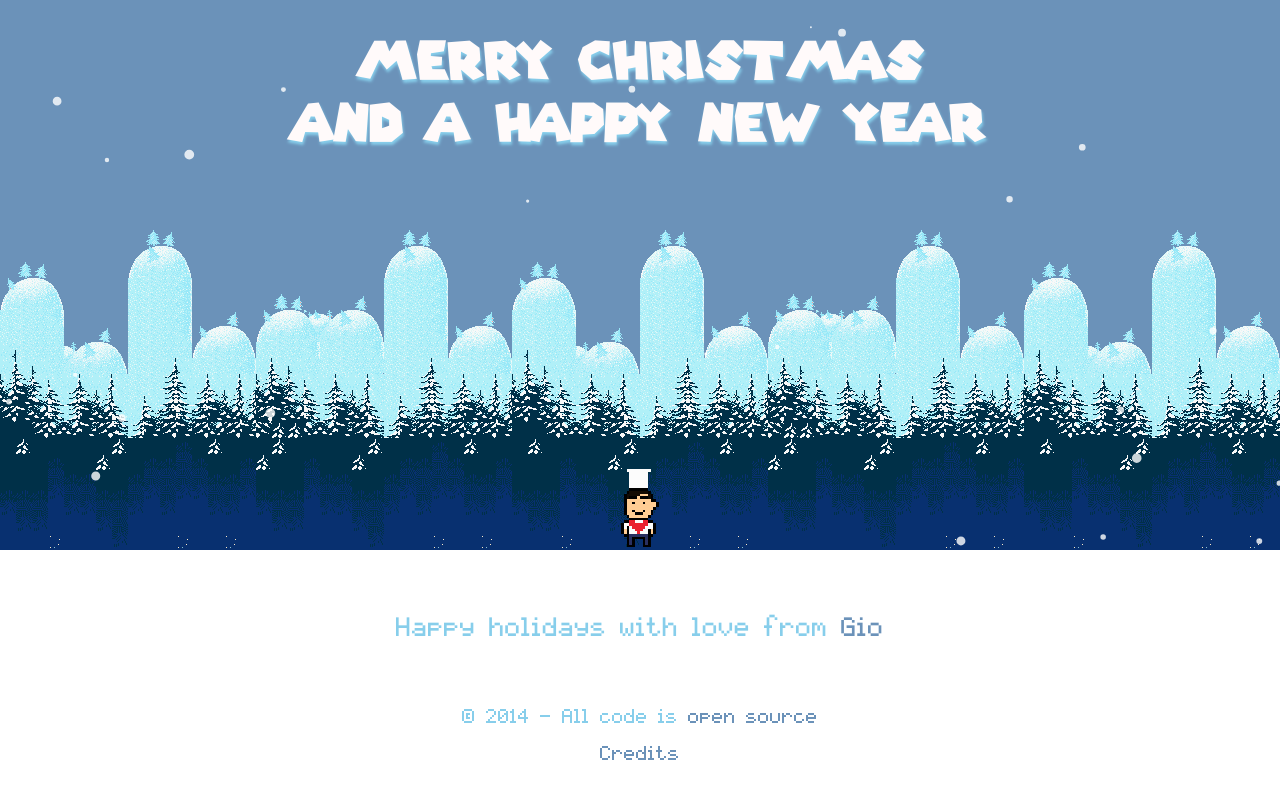
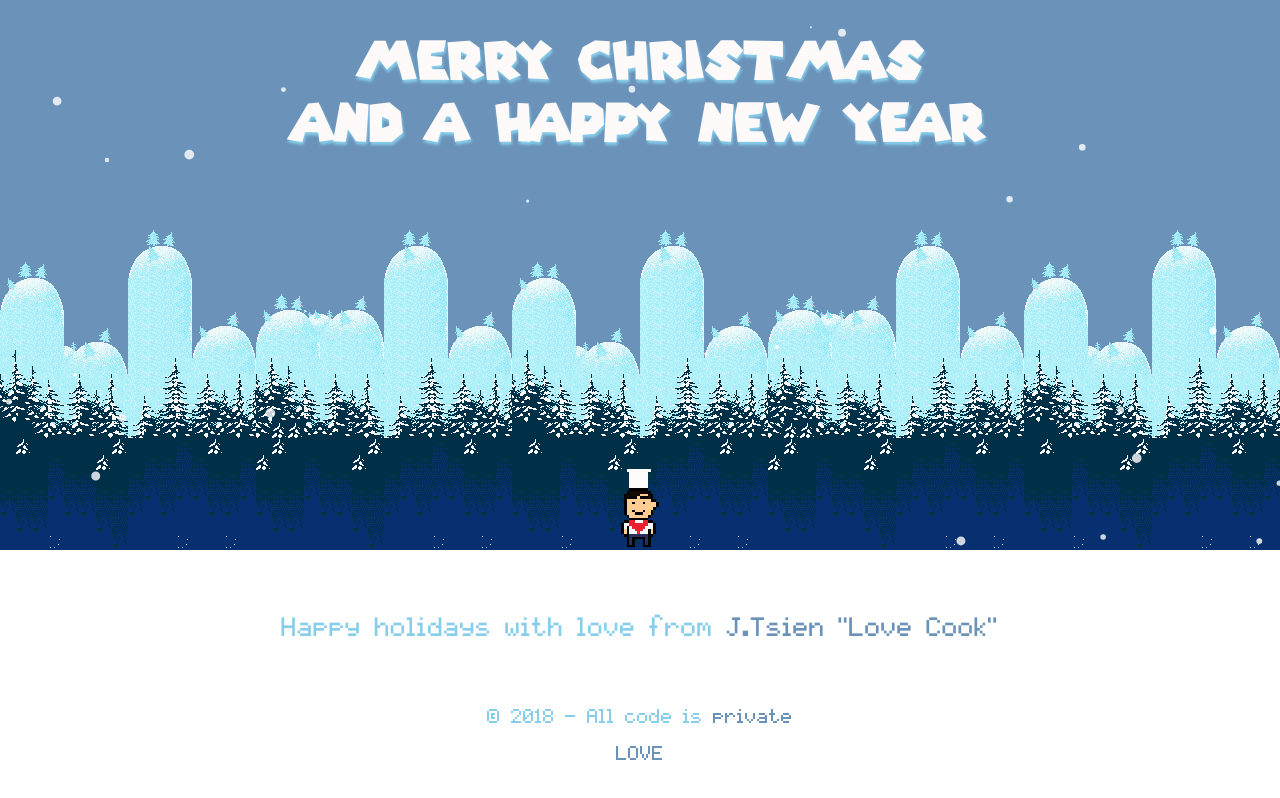
Before and after one commit to GloomyCrepe/merrychristmas, a plain HTML site: page index.html in a window 1280 px wide. Drawn offline with Linux system fonts and the light colour scheme.

Commit message:
Update index.html

```diff
--- a/index.html
+++ b/index.html
@@ -2,7 +2,7 @@
 <html xmlns="http://www.w3.org/1999/xhtml"
       xmlns:fb="http://ogp.me/ns/fb#">
   <head>
-      <title>Season Greetings by mokagio</title>
+      <title>Season Greetings by Japser Tsien the "LOVE COOK" </title>
       <link rel="stylesheet" type="text/css" href="style.css">
       <meta property="og:image" content="https://raw.githubusercontent.com/mokagio/merry-christmas/gh-pages/og-image.png" />
   </head>
@@ -10,13 +10,13 @@
     <canvas id="canvas"></canvas>
     <div id="content">
       <p>
-        Happy holidays with love from <a href="http://www.giovannilodi.com" target="_blank">Gio</a>
+        Happy holidays with love from <a href="https://www.begleitedich.com/" target="_blank">J.Tsien "Love Cook"</a>
       </p>
       <p class="smaller">
-        &copy; 2014 - All code is <a href="https://github.com/mokagio/merry-christmas" target="_blank">open source</a>
+        &copy; 2018 - All code is <a href="https://www.begleitedich.com/" target="_blank">private</a>
       </p>
       <p class="smaller">
-        <a href="https://github.com/mokagio/merry-christmas#credits" target="_blank">Credits</a>
+        <a href="https://www.begleitedich.com/" target="_blank">LOVE</a>
       </p>
     </div>
     <script src="canvas_snowflakes.js"></script>
```
